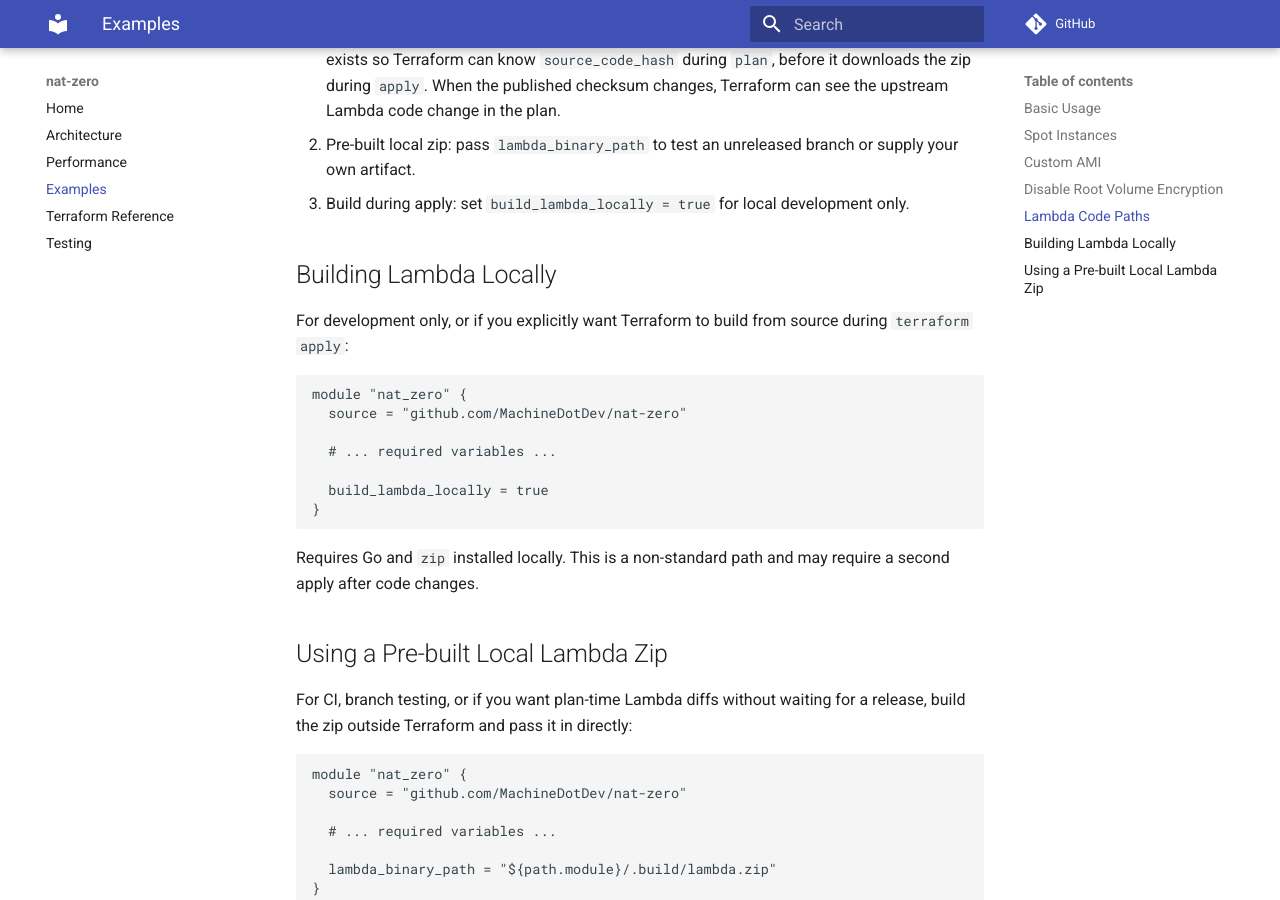
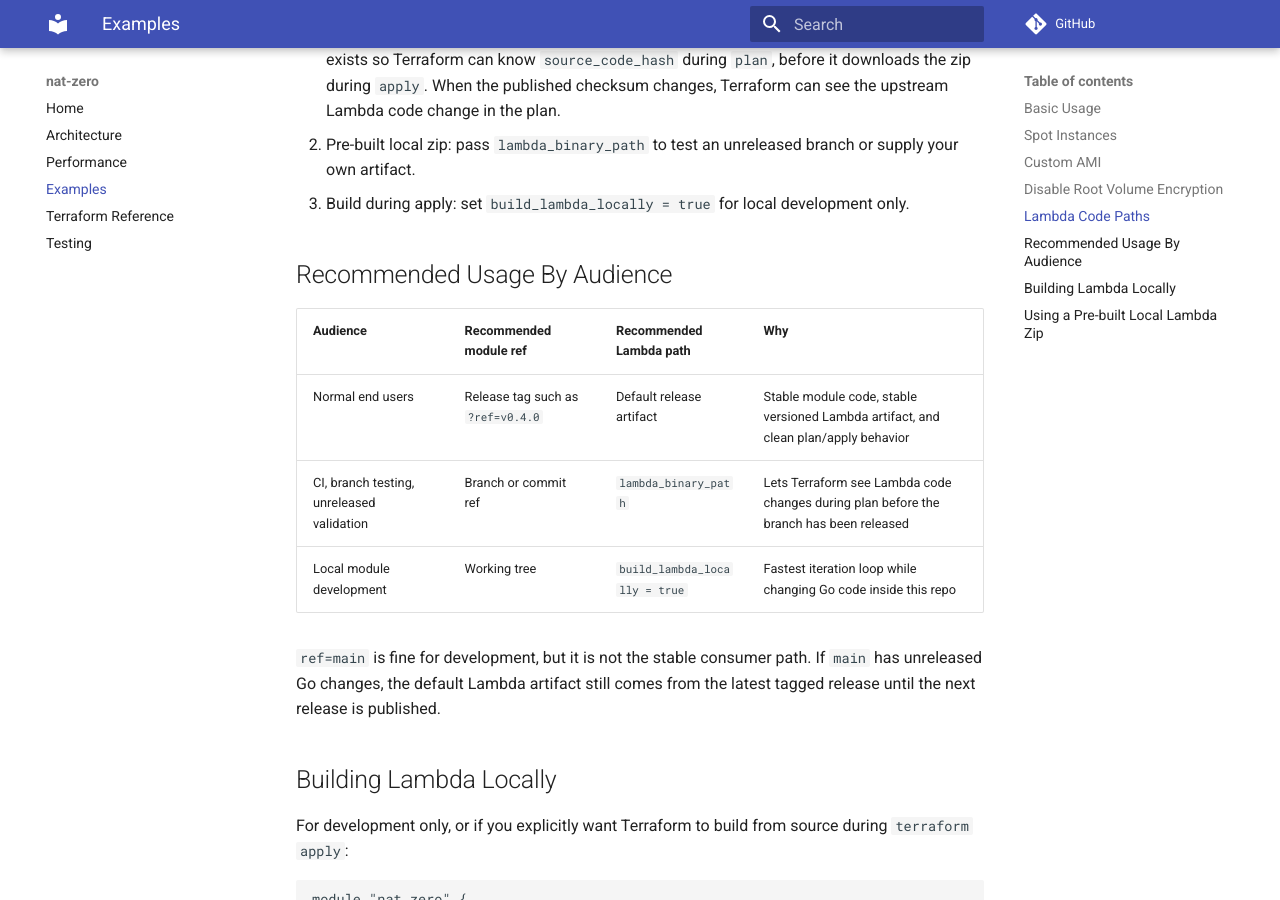
Before and after one commit to MachineDotDev/nat-zero, an MkDocs documentation site: the page built from docs/examples.md, in a window 1280 px wide and 900 px high, scrolled down 3033 px. Built offline with MkDocs 1.6.1 and Material for MkDocs 9.7.7, drawn with Linux system fonts in a browser that asks for light colours; comment, search, counter and statistics services are not loaded.

Commit message:
docs: recommend lambda usage by audience

```diff
--- a/docs/examples.md
+++ b/docs/examples.md
@@ -142,6 +142,16 @@ This repo intentionally supports exactly three Lambda code paths:
 2. Pre-built local zip: pass `lambda_binary_path` to test an unreleased branch or supply your own artifact.
 3. Build during apply: set `build_lambda_locally = true` for local development only.
 
+## Recommended Usage By Audience
+
+| Audience | Recommended module ref | Recommended Lambda path | Why |
+|----------|------------------------|-------------------------|-----|
+| Normal end users | Release tag such as `?ref=v0.4.0` | Default release artifact | Stable module code, stable versioned Lambda artifact, and clean plan/apply behavior |
+| CI, branch testing, unreleased validation | Branch or commit ref | `lambda_binary_path` | Lets Terraform see Lambda code changes during plan before the branch has been released |
+| Local module development | Working tree | `build_lambda_locally = true` | Fastest iteration loop while changing Go code inside this repo |
+
+`ref=main` is fine for development, but it is not the stable consumer path. If `main` has unreleased Go changes, the default Lambda artifact still comes from the latest tagged release until the next release is published.
+
 ## Building Lambda Locally
 
 For development only, or if you explicitly want Terraform to build from source during `terraform apply`:
```
Also changed, not shown: README.md (+10 -0 lines), docs/index.md (+1 -1 lines).
